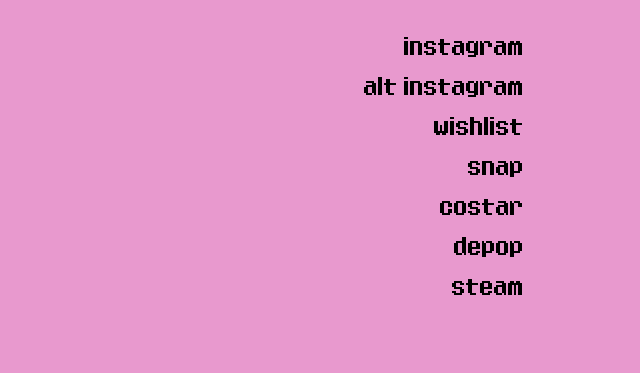
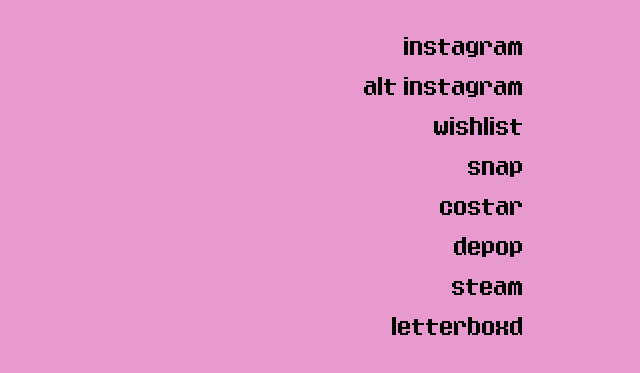
Before and after one commit to sinkingmoons/sinkingmoons, a plain HTML site: page index.html in a window 1280 px wide. Shown: the part 235-608 px from the top of the page, without its empty margins (366-1006 px from the left). Drawn offline with Linux system fonts and the light colour scheme.

Commit message:
feat: Added letterboxd link

```diff
--- a/index.html
+++ b/index.html
@@ -17,6 +17,7 @@
                 <li><a class="link" target="_blank" href="https://www.costarastrology.com/urfemcel">costar</a></li>
                 <li><a class="link" target="_blank" href="https://www.depop.com/satiree/">depop</a></li>
                 <li><a class="link" target="_blank" href="https://steamcommunity.com/id/sinkingmoons/">steam</a></li>
+                <li><a class="link" target="_blank" href="https://letterboxd.com/involuntari/">letterboxd</a></li>
             </ul>
         </div>
     </body>
```
